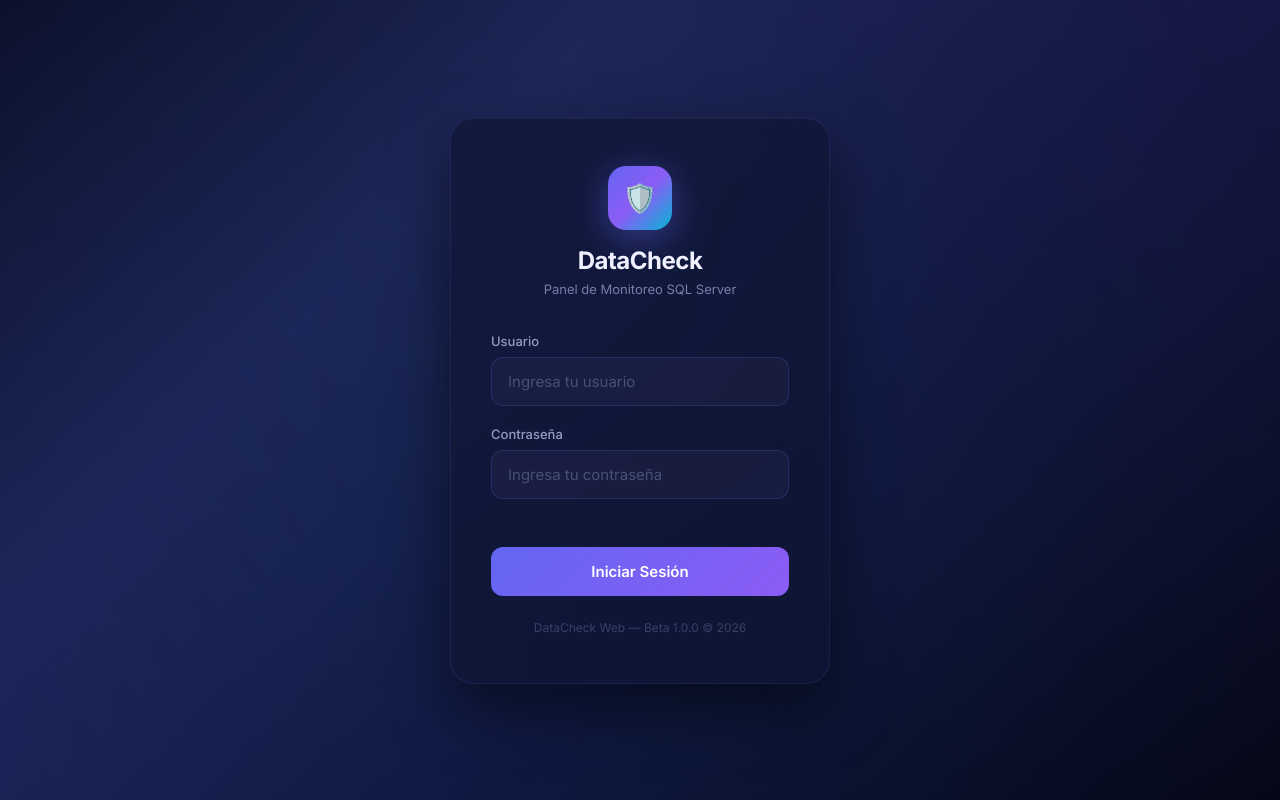
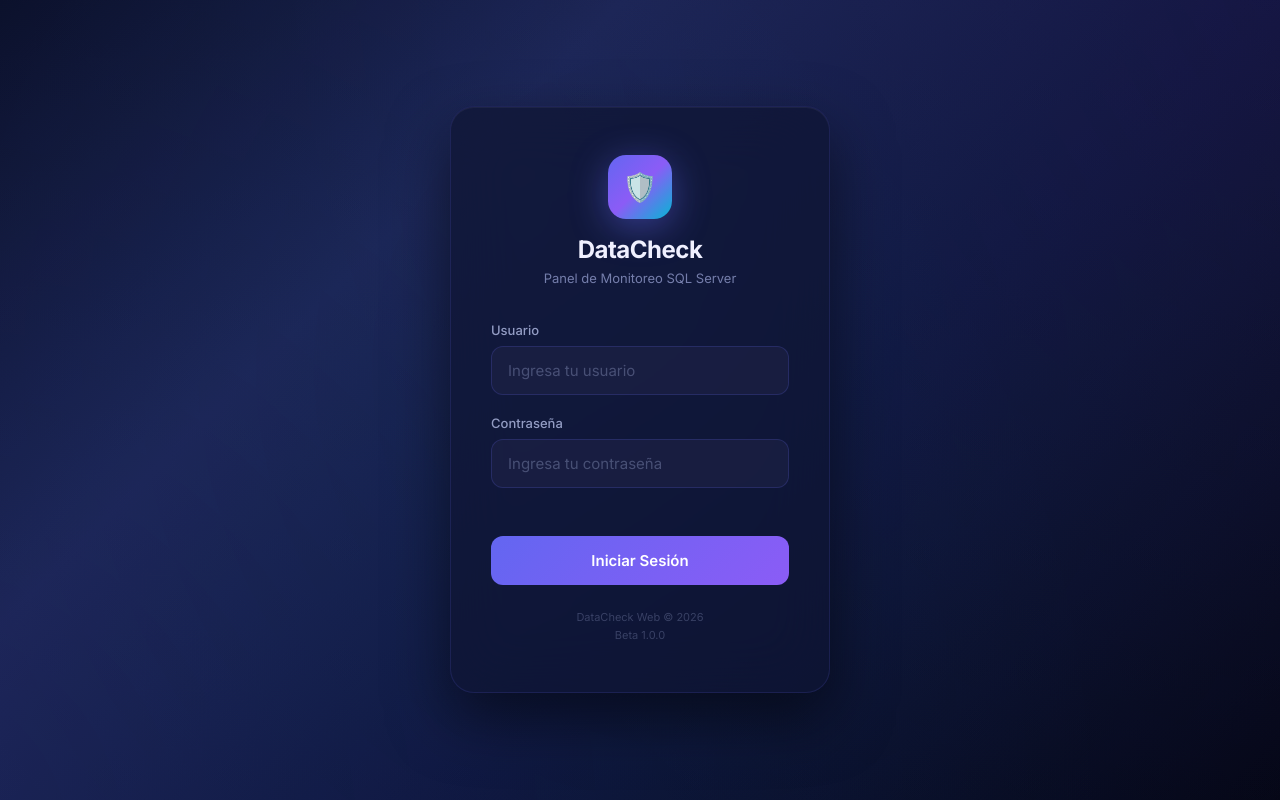
Before and after one commit to JhojanUsugaVargas/DataCheck-web, a Flask app: page /login in a window 1280 px wide. Run offline with Flask 3, Linux system fonts and the light colour scheme; parts of the project's set-up code (start-up, migrations or seed data) failed here and were passed over; some libraries are stand-ins or nearby versions.

Commit message:
style(ui): refine version indicator layout and positioning

```diff
--- a/frontend/templates/login.html
+++ b/frontend/templates/login.html
@@ -228,8 +228,9 @@
         .footer-text {
             text-align: center;
             margin-top: 24px;
-            font-size: 12px;
+            font-size: 11px;
             color: rgba(120, 130, 170, 0.4);
+            line-height: 1.6;
         }
 
         /* Loading Overlay (Themed) */
@@ -350,7 +351,7 @@
                 <button type="submit" class="login-btn" id="loginBtn">Iniciar Sesión</button>
             </form>
 
-            <p class="footer-text">DataCheck Web — {{ APP_VERSION }} © 2026</p>
+            <p class="footer-text">DataCheck Web © 2026<br>{{ APP_VERSION }}</p>
         </div>
     </div>
 
```
